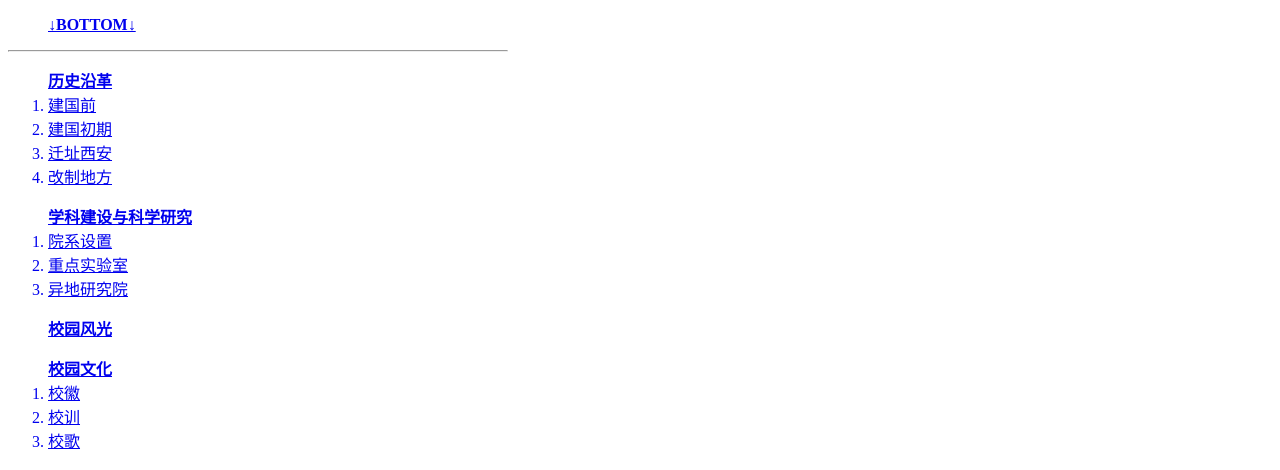
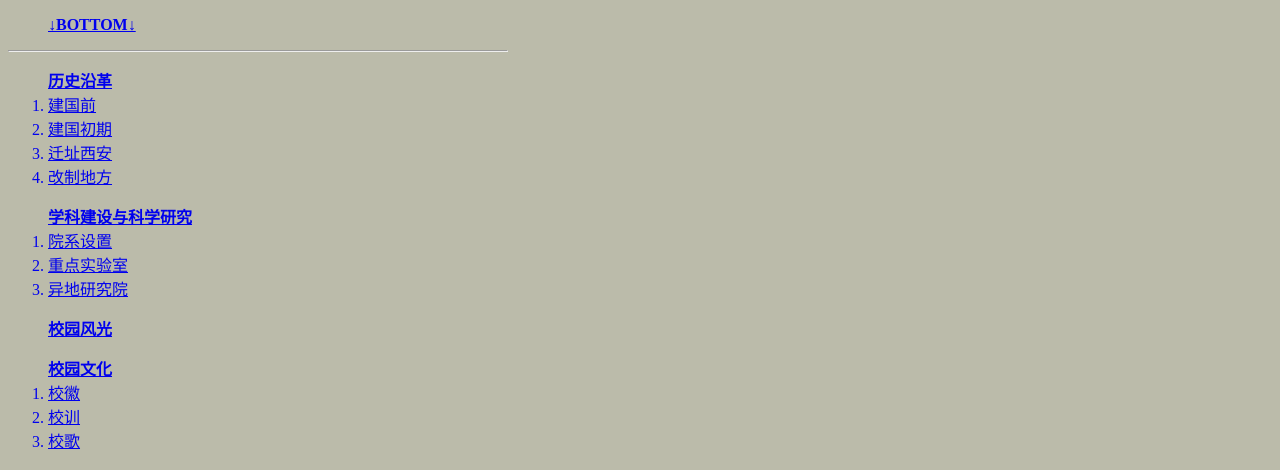
Before and after one commit to WE5T3/XDU-demo, a plain HTML site: page index.html in a window 1280 px wide. Shown: the top 470 px of the page. Drawn offline with Linux system fonts and the light colour scheme.

Commit message:
调整网页背景颜色  version3.0

```diff
--- a/index.html
+++ b/index.html
@@ -8,6 +8,10 @@
         content="width=device-width, initial-scale=1.0, minimum-scale=1.0, maximum-scale=1.0, user-scalable=no">
     <title>西安电子科技大学</title>
     <style>
+        body {
+            background-color: #bba;
+        }
+
         table {
             table-layout: auto;
             width: 350px;
```
